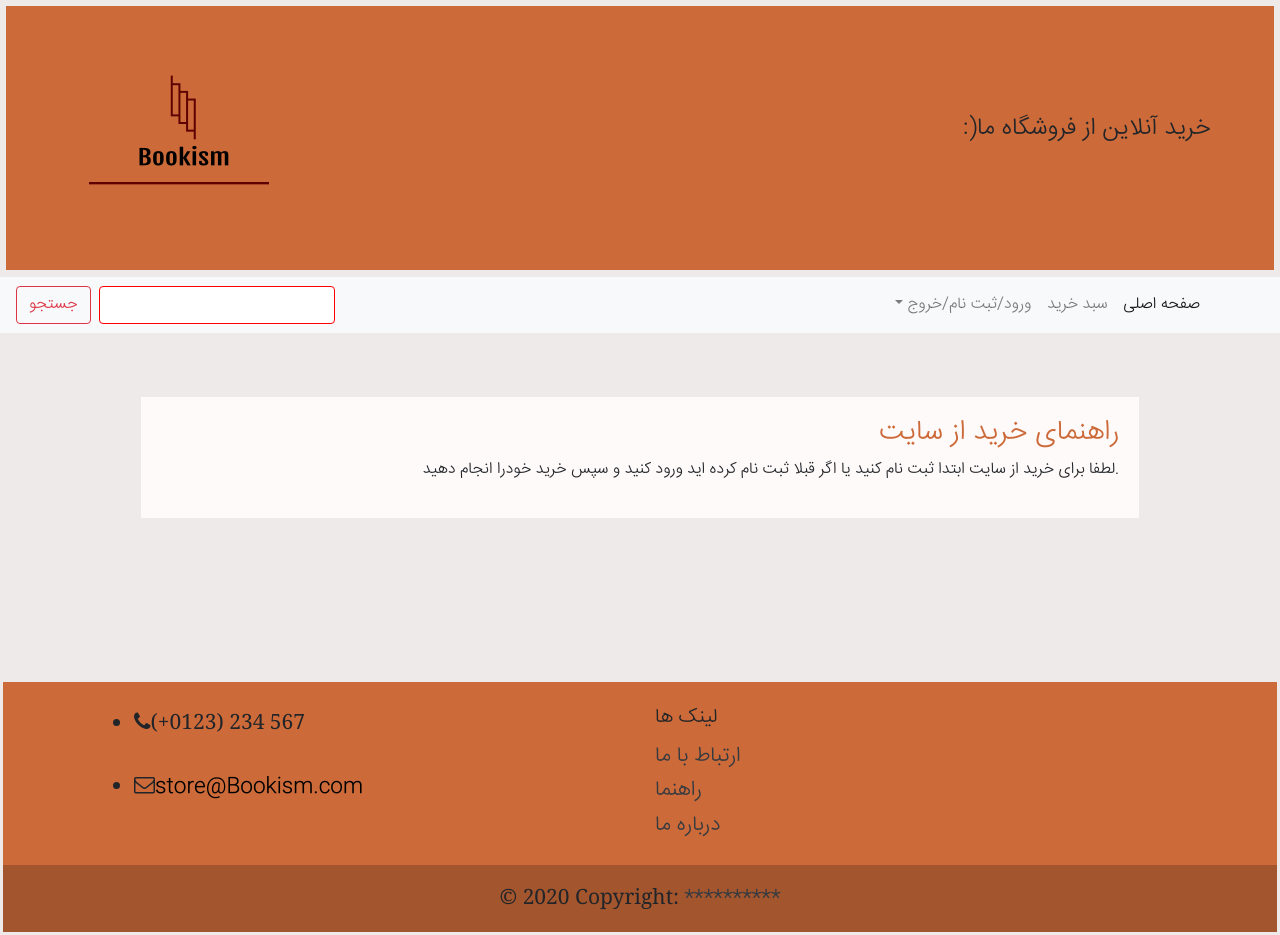
After one commit to hamidrezarostampour/ProjectUniversity, a Django app: page /rahnama in a window 1280 px wide. The commit adds this page. Run offline with Django 3.2, Linux system fonts and the light colour scheme; some libraries are stand-ins or nearby versions.

Commit message:
rahnama page added

```diff
--- a/gallery/urls.py
+++ b/gallery/urls.py
@@ -8,6 +8,7 @@ urlpatterns = [
 
     path('', gallery_view.CategoryList.as_view(), name='index'),
     path('about', gallery_view.AboutList.as_view(), name='about'),
+    path('rahnama', gallery_view.RahnamaList.as_view(), name='rahnama'),
     path('books/<slug:cat_slug>', gallery_view.BookList.as_view(), name='books'),
 
     path('login', account_view.Login.as_view(), name='login'),
--- a/gallery/views.py
+++ b/gallery/views.py
@@ -19,6 +19,10 @@ class CategoryList(ListView):
 class AboutList(ListView):
     model = Category
     template_name = 'gallery/about.html'
+
+class RahnamaList(ListView):
+    model = Category
+    template_name = 'gallery/rahnama.html'
 
 
 
--- a/templates/base.html
+++ b/templates/base.html
@@ -96,7 +96,7 @@
                 <a href="www.gmail.com" class="text-dark">ارتباط با ما</a>
               </li>
               <li>
-                <a href="rahnama.html" class="text-dark">راهنما</a>
+                <a href="rahnama" class="text-dark">راهنما</a>
               </li>
               <li>
                 <a href="about" class="text-dark">درباره ما</a>
--- /dev/null
+++ b/templates/gallery/rahnama.html
@@ -0,0 +1,28 @@
+{% extends 'base.html' %}
+{% load static %}
+{% block main %}
+        <section class="mainbody">
+
+       <!--Section: Block Content-->
+
+        <br>
+        <br>
+
+	   <div class="container" style=" width: 80%;
+	   margin: 0 auto;
+	   padding: 20px;
+	   background:rgb(255, 250, 250);text-align:right;">
+        <h3 style="color:rgb(204, 106, 57);">راهنمای خرید  از سایت</h3>
+        <p>لطفا برای خرید از سایت ابتدا ثبت نام کنید یا اگر قبلا ثبت نام کرده اید ورود کنید و سپس خرید خودرا انجام دهید.</p>
+    </div>
+
+	  <br>
+	  <br>
+	  <br>
+
+</section>
+
+ <br>
+ <br>
+ <br>
+{% endblock %}
```
